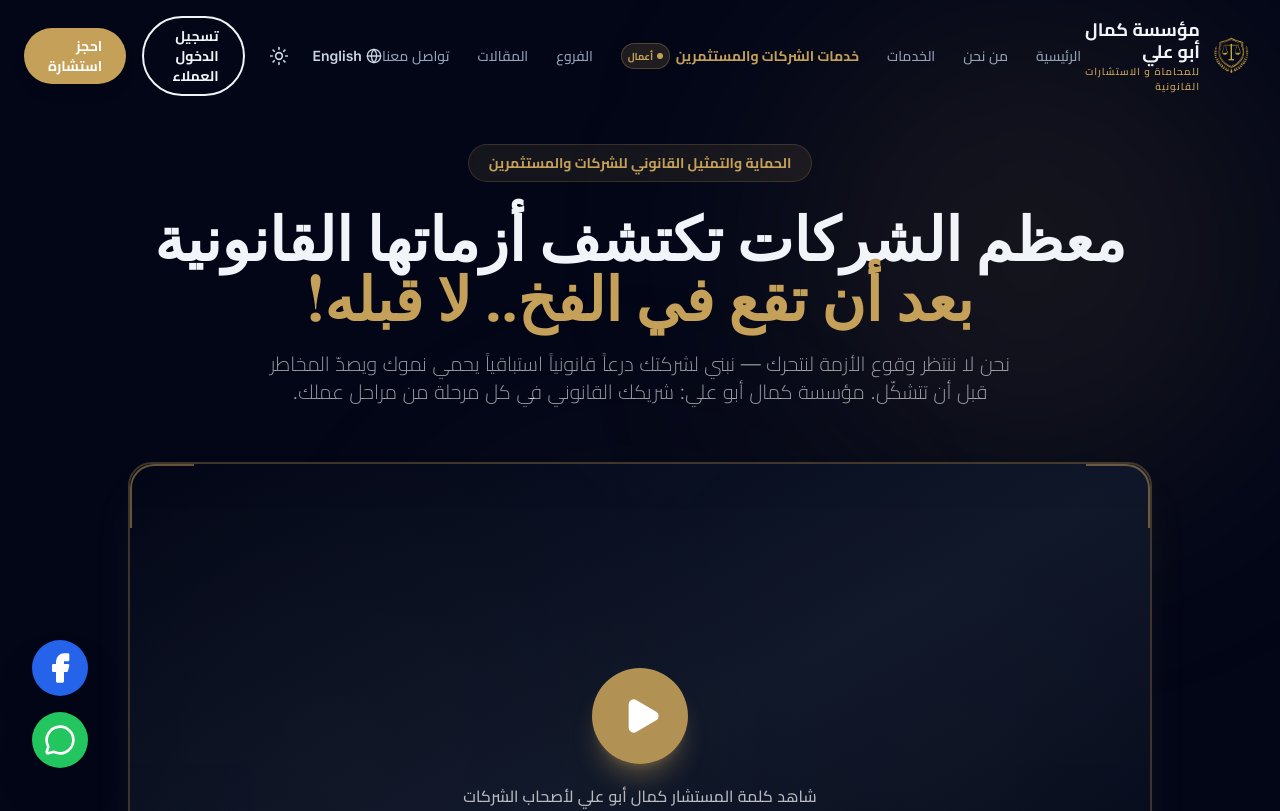
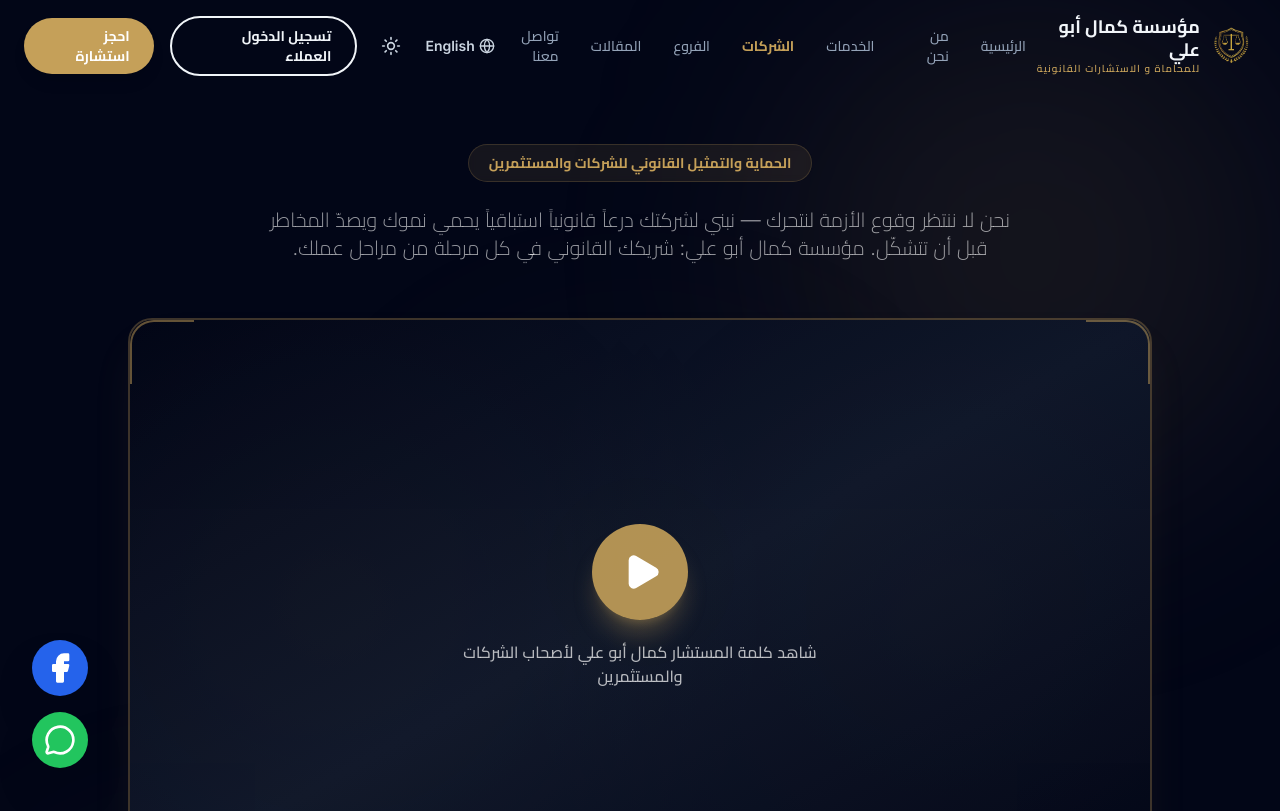
Before and after one commit to deabow/kamal-abo-ali-law, a Next.js app: page /corporate in a window 1280 px wide. Shown: the top 811 px of the page. Built offline with nearby package versions, Linux system fonts and the light colour scheme; a web font is replaced by a local one.

Commit message:
fix(navbar): keep standard nav styling with simple 'الشركات' link

```diff
--- a/src/app/corporate/page.tsx
+++ b/src/app/corporate/page.tsx
@@ -141,12 +141,6 @@
             </span>
           </AnimatedSection>
 
-          <AnimatedSection className="text-center mb-6" delay={0.1}>
-            <h1 className="text-3xl sm:text-4xl md:text-5xl lg:text-6xl font-bold text-white font-serif leading-tight">
-              معظم الشركات تكتشف أزماتها القانونية <br className="hidden sm:block" />
-              <span className="text-accent">بعد أن تقع في الفخ.. لا قبله!</span>
-            </h1>
-          </AnimatedSection>
 
           <AnimatedSection className="text-center mb-10 md:mb-14" delay={0.2}>
             <p className="text-base sm:text-lg md:text-xl text-white/70 max-w-3xl mx-auto leading-relaxed font-light">
--- a/src/components/Navbar.tsx
+++ b/src/components/Navbar.tsx
@@ -5,7 +5,7 @@
 import { usePathname } from 'next/navigation';
 import { useState, useEffect } from 'react';
 import { motion, AnimatePresence } from 'motion/react';
-import { Scale, Globe, X, Menu, Sun, Moon, Building2 } from 'lucide-react';
+import { Scale, Globe, X, Menu, Sun, Moon } from 'lucide-react';
 import { cn } from '../lib/utils';
 import { Language, NavItem } from '../types';
 import { useTheme } from 'next-themes';
@@ -15,12 +15,7 @@
   { id: 'home', path: '/', label: { ar: 'الرئيسية', en: 'Home' } },
   { id: 'about', path: '/about', label: { ar: 'من نحن', en: 'About Us' } },
   { id: 'services', path: '/services', label: { ar: 'الخدمات', en: 'Services' } },
-  {
-    id: 'corporate',
-    path: '/corporate',
-    label: { ar: 'خدمات الشركات والمستثمرين', en: 'Corporate & Investors' },
-    isCorporate: true,
-  },
+  { id: 'corporate', path: '/corporate', label: { ar: 'الشركات', en: 'Corporate' } },
   { id: 'branches', path: '/branches', label: { ar: 'الفروع', en: 'Branches' } },
   { id: 'articles', path: '/articles', label: { ar: 'المقالات', en: 'Articles' } },
   { id: 'contact', path: '/contact', label: { ar: 'تواصل معنا', en: 'Contact Us' } },
@@ -85,27 +80,19 @@
           </div>
         </Link>
 
-        <div className="hidden lg:flex items-center gap-5 xl:gap-7">
+        <div className="hidden lg:flex items-center gap-8">
           {NAV_ITEMS.map((item) => (
             <Link
               key={item.id}
               href={item.path}
               className={cn(
-                "relative text-sm font-medium transition-colors hover:text-accent flex items-center gap-1.5 whitespace-nowrap",
+                "text-sm font-medium transition-colors hover:text-accent",
                 pathname === item.path
                   ? "text-accent font-bold"
-                  : item.isCorporate
-                    ? "text-primary dark:text-slate-100 font-semibold hover:text-accent"
-                    : "text-gray-600 dark:text-slate-400"
+                  : "text-gray-600 dark:text-slate-400"
               )}
             >
-              <span>{item.label[lang]}</span>
-              {item.isCorporate && (
-                <span className="inline-flex items-center gap-1 px-1.5 py-0.5 text-[10px] font-bold rounded-full bg-accent/15 text-accent border border-accent/30 tracking-tight">
-                  <span className="w-1.5 h-1.5 rounded-full bg-accent animate-pulse" />
-                  {lang === 'ar' ? 'أعمال' : 'VIP'}
-                </span>
-              )}
+              {item.label[lang]}
             </Link>
           ))}
         </div>
@@ -159,7 +146,7 @@
             initial={{ opacity: 0, y: -20 }}
             animate={{ opacity: 1, y: 0 }}
             exit={{ opacity: 0, y: -20 }}
-            className="absolute top-full left-0 right-0 bg-white dark:bg-slate-900 shadow-xl p-6 flex flex-col gap-3 lg:hidden"
+            className="absolute top-full left-0 right-0 bg-white dark:bg-slate-900 shadow-xl p-6 flex flex-col gap-4 lg:hidden"
           >
             {NAV_ITEMS.map((item) => (
               <Link
@@ -167,23 +154,13 @@
                 href={item.path}
                 onClick={() => setIsOpen(false)}
                 className={cn(
-                  "text-lg font-medium border-b border-gray-100 dark:border-slate-800 pb-2 flex items-center justify-between",
-                  item.isCorporate
-                    ? "bg-accent/10 dark:bg-accent/15 border-accent/30 rounded-xl px-4 py-3 my-1 text-accent font-bold border-b-0"
-                    : pathname === item.path
-                      ? "text-accent font-bold"
-                      : "text-gray-900 dark:text-slate-100"
+                  "text-lg font-medium border-b border-gray-100 dark:border-slate-800 pb-2",
+                  pathname === item.path
+                    ? "text-accent font-bold"
+                    : "text-gray-900 dark:text-slate-100"
                 )}
               >
-                <span className="flex items-center gap-2.5">
-                  {item.isCorporate && <Building2 className="w-5 h-5 text-accent shrink-0" />}
-                  {item.label[lang]}
-                </span>
-                {item.isCorporate && (
-                  <span className="px-2 py-0.5 text-xs font-bold rounded-full bg-accent text-white shadow-sm">
-                    {lang === 'ar' ? 'VIP / أعمال' : 'VIP'}
-                  </span>
-                )}
+                {item.label[lang]}
               </Link>
             ))}
             <div className="flex flex-col gap-3 pt-4 border-t border-gray-100 dark:border-slate-800">
```
